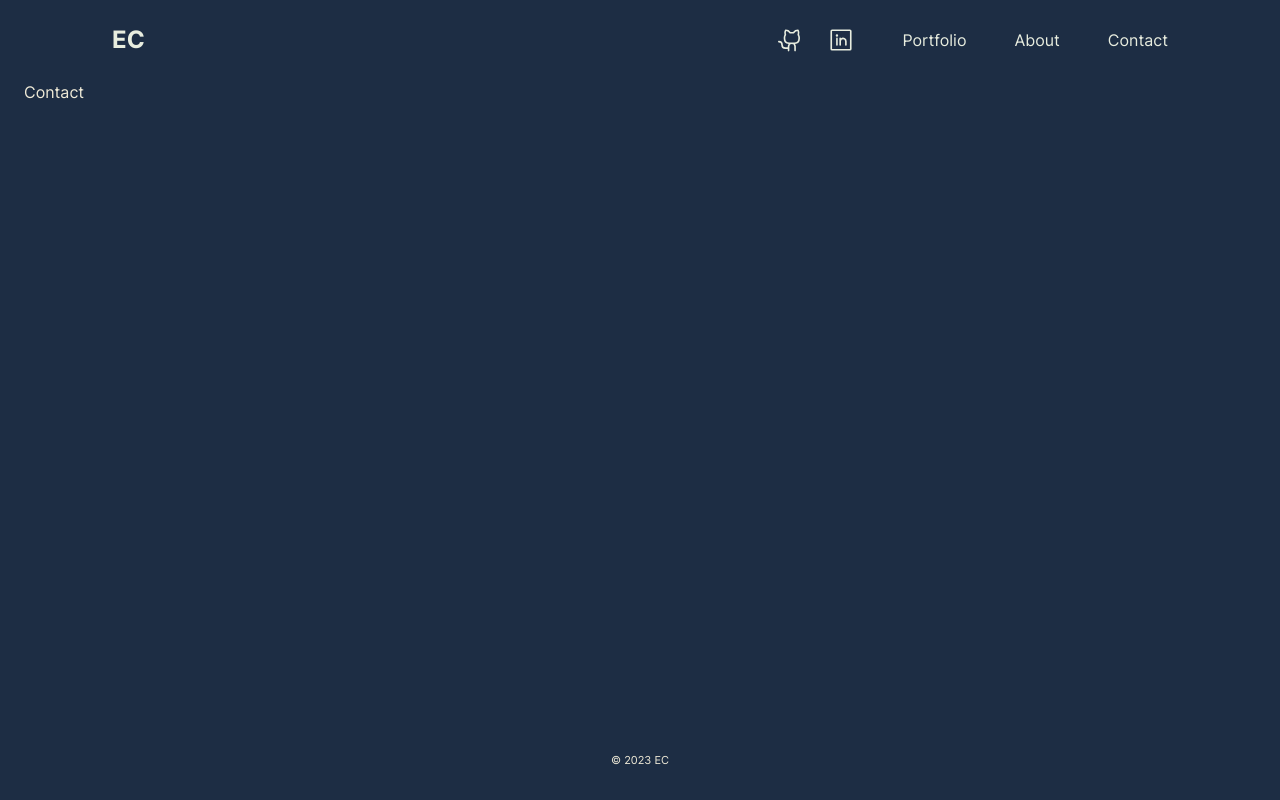
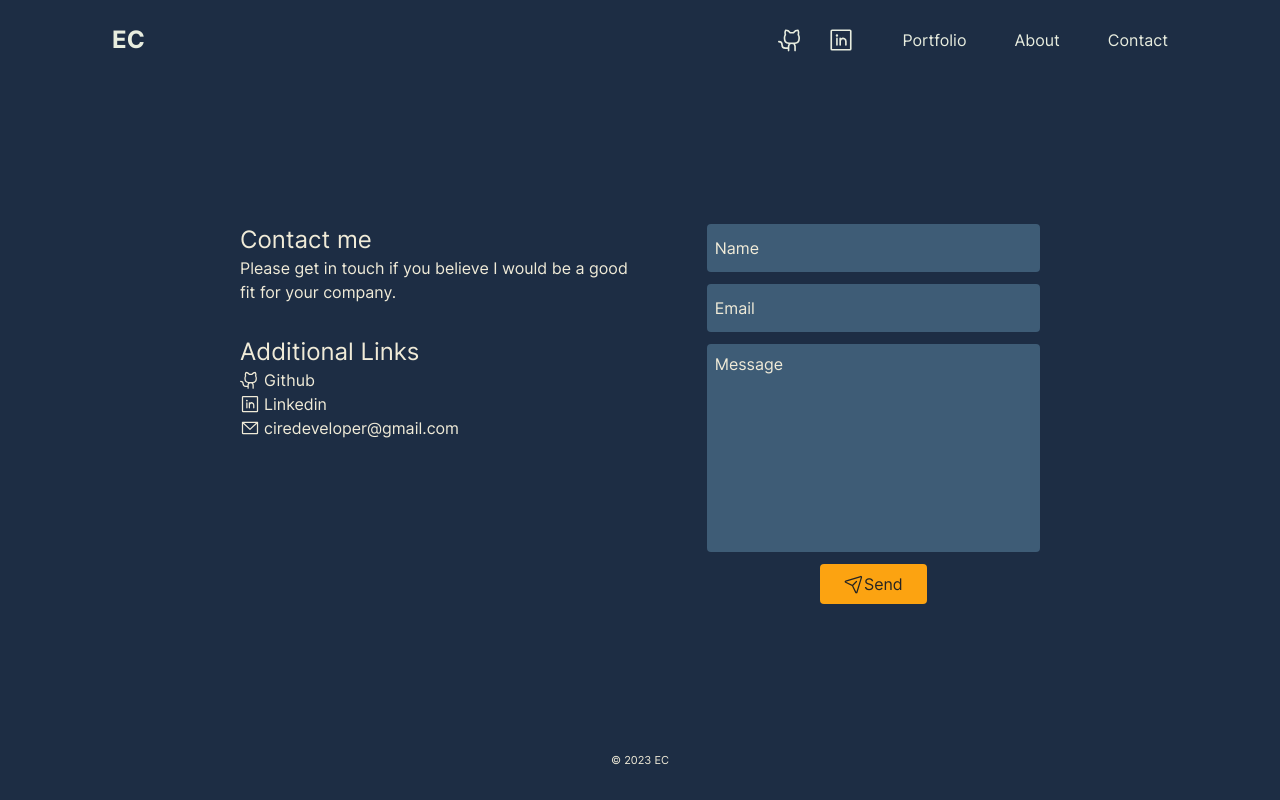
Before and after one commit to 0xcire/reactfolio, a React (Vite) app: page /Contact in a window 1280 px wide. Built offline with nearby package versions, Linux system fonts and the light colour scheme.

Commit message:
half built contact page. mainly need to test netlify form functionality

```diff
--- a/index.html
+++ b/index.html
@@ -12,6 +12,7 @@
   </head>
   <body>
     <div id="root"></div>
+
     <script type="module" src="/src/main.tsx"></script>
   </body>
 </html>
--- a/package.json
+++ b/package.json
@@ -10,12 +10,15 @@
     "lint": "eslint . --ext .ts,.tsx"
   },
   "dependencies": {
+    "@hookform/resolvers": "^2.9.11",
     "@phosphor-icons/react": "^2.0.4",
     "baffle": "^0.3.6",
     "framer-motion": "^10.0.1",
     "react": "^18.2.0",
     "react-dom": "^18.2.0",
-    "react-router-dom": "^6.8.2"
+    "react-hook-form": "^7.43.5",
+    "react-router-dom": "^6.8.2",
+    "zod": "^3.21.4"
   },
   "devDependencies": {
     "@babel/core": "^7.21.0",
--- a/src/components/Directory.tsx
+++ b/src/components/Directory.tsx
@@ -1,4 +1,4 @@
-import { useState, useRef, useEffect } from 'react';
+import { useState, useRef } from 'react';
 import { File, Folder, FolderOpen } from '@phosphor-icons/react';
 
 type DirProps = {
@@ -16,10 +16,6 @@ function Directory({ title, files }: DirProps) {
       detailsRef.current.open = isOpen;
     }
   };
-
-  useEffect(() => {
-    console.log('hi');
-  }, []);
 
   return (
     <details ref={detailsRef} open>
--- a/src/components/Footer.tsx
+++ b/src/components/Footer.tsx
@@ -1,12 +1,16 @@
-// import { Link, useLocation } from 'react-router-dom';
+import { useLocation } from 'react-router-dom';
 
 // const links: string[] = ['Home', 'Portfolio', 'About', 'Contact'];
 
 function Footer() {
-  // const path = useLocation().pathname;
+  const path = useLocation().pathname;
 
   return (
-    <footer className='py-6 lg:py-8 text-text-dark bg-primary-dark text-center text-[11px]'>
+    <footer
+      className={`py-6 lg:py-8 text-text-dark text-center text-[11px] ${
+        path === '/' ? 'bg-transparent' : 'bg-primary-dark'
+      }`}
+    >
       <>
         {/* {path !== '/' ? (
           <nav className='mb-2'>
--- a/src/components/SkillTree.tsx
+++ b/src/components/SkillTree.tsx
@@ -10,7 +10,7 @@ const skillKeys = Object.keys(skills);
 
 function SkillTree() {
   return (
-    <div className='order-3 mt-4 md:mt-[52px] w-6/12 md:w-full'>
+    <div className='order-3 mt-8 md:mt-[52px] w-6/12 md:w-full'>
       <details open>
         <summary className='cursor-pointer w-full'>SKILLS:</summary>
         <div className='mt-2 skills flex flex-col justify-between md:w-10/12 xl:w-8/12'>
--- a/src/components/StarryNight.tsx
+++ b/src/components/StarryNight.tsx
@@ -52,8 +52,9 @@ function StarryNight() {
   }, []);
 
   // drop-shadow-[0_0_20px_#465976]
+  // bg-gradient-to-tr from-[#0d1321] via-[#3e5c76] to-[#748cab]
   return (
-    <div className='absolute top-0 left-0 w-full h-full z-[-2] bg-primary-dark overflow-hidden'>
+    <div className='absolute top-0 left-0 w-full h-full z-[-2] bg-primary-dark  overflow-hidden'>
       <svg className='sky absolute w-full h-full'>
         <LazyMotion features={domAnimation}>
           {[...Array(60)].map((_star, index) => {
--- a/src/pages/About.tsx
+++ b/src/pages/About.tsx
@@ -19,8 +19,6 @@ function About() {
         animate={'animate'}
         exit={'exit'}
       >
-        {/* md:flex md:justify-between */}
-        {/* className='w-[450px] xl:max-w-[600px]' */}
         <section
           id='about-me'
           className='mt-12 py-12 h-full md:grid md:grid-cols-[1fr,2fr] 2xl:grid-cols-[0.75fr,2fr]'
--- a/src/pages/Contact.tsx
+++ b/src/pages/Contact.tsx
@@ -1,4 +1,25 @@
+import React, { useState, useEffect } from 'react';
+import { Link } from 'react-router-dom';
+import { useForm, SubmitHandler } from 'react-hook-form';
+import { string, z } from 'zod';
+import { zodResolver } from '@hookform/resolvers/zod';
 import { domAnimation, LazyMotion, m } from 'framer-motion';
+import {
+  EnvelopeSimple,
+  LinkedinLogo,
+  GithubLogo,
+  PaperPlaneTilt,
+} from '@phosphor-icons/react';
+
+{
+  /* <GithubLogo size={32} /> */
+}
+{
+  /* <LinkedinLogo size={32} /> */
+}
+{
+  /* <At size={32} /> */
+}
 
 const transitionVariants = {
   initial: { opacity: 0 },
@@ -6,17 +27,168 @@ const transitionVariants = {
   exit: { opacity: 0 },
 };
 
+const schema = z.object({
+  name: string().min(1, { message: 'Please enter your name' }),
+  email: string().email(),
+  body: string().min(1, { message: 'Please include a message' }),
+});
+
+type Inputs = {
+  'form-name': string;
+  name: string;
+  email: string;
+  body: string;
+};
+
+const encode = (data: Record<string, string>) => {
+  return Object.keys(data)
+    .map(
+      (key) =>
+        encodeURIComponent(key) + '=' + encodeURIComponent(data[key] as string)
+    )
+    .join('&');
+};
+
 function Contact() {
+  const [formData, setFormData] = useState({});
+
+  const {
+    register,
+    handleSubmit,
+    formState: { errors, isSubmitSuccessful },
+    reset,
+  } = useForm<Inputs>({
+    resolver: zodResolver(schema),
+  });
+
+  const onSubmit: SubmitHandler<Inputs> = (data) => {
+    console.log(data);
+
+    setFormData({ name: data.name, email: data.email, message: data.body });
+
+    fetch('/', {
+      method: 'POST',
+      headers: { 'Content-Type': 'application/x-www-form-urlencoded' },
+      body: encode({ 'form-name': 'contact', ...formData }),
+    })
+      .then(() => console.log('success!'))
+      .catch((err) => console.log(err));
+  };
+
+  useEffect(() => {
+    if (isSubmitSuccessful) {
+      reset({
+        name: '',
+        email: '',
+        body: '',
+      });
+    }
+  }, [isSubmitSuccessful, reset]);
+
   return (
     <LazyMotion features={domAnimation} strict>
       <m.div
-        className='text-text-dark px-6'
+        className='text-text-dark px-6 sm:px-12 lg:px-48 xl:px-60 2xl:px-96'
         variants={transitionVariants}
         initial={'initial'}
         animate={'animate'}
         exit={'exit'}
       >
-        <h1>Contact</h1>
+        <section className='md:h-full md:mt-24 lg:mt-36 xl:mt-42 md:flex md:justify-between text-center md:text-left'>
+          <div className='md:w-6/12'>
+            <h1 className='text-2xl mt-12 md:mt-0'>Contact me</h1>
+            <div className='links'>
+              <p>
+                Please get in touch if you believe I would be a good fit for
+                your company.
+              </p>
+              <h2 className='text-2xl mt-8'>Additional Links</h2>
+
+              <Link
+                className='my-3 w-min mx-auto md:m-0 flex items-center justify-center md:justify-start'
+                to='https://github.com/0xcire'
+                target='_blank'
+              >
+                <GithubLogo size={20} />
+                <p className='pl-1'>Github</p>
+              </Link>
+
+              <Link
+                className='my-3 w-min mx-auto md:m-0 flex items-center justify-center md:justify-start'
+                to='https://www.linkedin.com/in/ericchi1/'
+                target='_blank'
+              >
+                <LinkedinLogo size={20} />
+                <p className='pl-1'>Linkedin</p>
+              </Link>
+
+              <Link
+                className='my-3 w-min mx-auto md:m-0 flex items-center justify-center md:justify-start'
+                to='mailto:ciredeveloper@gmail.com'
+                target='_blank'
+              >
+                <EnvelopeSimple size={20} />
+                <p className='pl-1'>ciredeveloper@gmail.com</p>
+              </Link>
+            </div>
+          </div>
+          <div className='form rounded mt-6 md:mt-0 md:w-5/12 lg:w-6/12 xl:w-5/12 2xl:w-4/12'>
+            <form
+              name='contact'
+              method='POST'
+              className='mt-8 md:mt-0'
+              onSubmit={handleSubmit(onSubmit)}
+              data-value='contact'
+              data-netlify='true'
+              data-netlify-honeypot='bot-field'
+            >
+              <input type='hidden' name='form-name' value='contact' />
+              <input name='bot-field' hidden />
+              <div className='flex flex-col my-3 md:my-0 relative'>
+                <input
+                  className='px-2 py-3 rounded bg-[#3e5c76] text-text-dark placeholder:text-text-dark focus:outline focus: outline-1 focus:outline-text-dark'
+                  type='text'
+                  placeholder='Name'
+                  {...register('name', { required: true })}
+                />
+                <p className='text-sm text-error-dark rounded bg-primary-dark/[0.9]'>
+                  {errors.name?.message}
+                </p>
+              </div>
+
+              <div className='flex flex-col my-3'>
+                <input
+                  className='px-2 py-3 rounded bg-[#3e5c76] text-text-dark  placeholder:text-text-dark focus:outline focus: outline-1 focus:outline-text-dark'
+                  type='text'
+                  placeholder='Email'
+                  {...register('email', { required: true })}
+                />
+                <p className='text-sm text-error-dark'>
+                  {errors.email?.message}
+                </p>
+              </div>
+
+              <div className='flex flex-col my-3'>
+                <textarea
+                  className='p-2 rounded bg-[#3e5c76] text-text-dark  placeholder:text-text-dark focus:outline focus: outline-1 focus:outline-text-dark resize-none'
+                  id='body'
+                  cols={20}
+                  rows={8}
+                  placeholder='Message'
+                  {...register('body', { required: true })}
+                ></textarea>
+                <p className='text-sm text-accent-dark'>
+                  {errors.body?.message}
+                </p>
+              </div>
+
+              <button className='py-2 px-6 flex items-center rounded text-center bg-accent-dark text-text-light mx-auto'>
+                <PaperPlaneTilt size={20} />
+                Send
+              </button>
+            </form>
+          </div>
+        </section>
       </m.div>
     </LazyMotion>
   );
--- a/tailwind.config.cjs
+++ b/tailwind.config.cjs
@@ -12,6 +12,12 @@ module.exports = {
       // change light theme so i can still have 'white' stars/shooting stars
       // dark?: #0d1321, #1d2d44, #3e5c76, #748cab, #f0ebd8
       // light?: #cfdbd5, #e8eddf, #E7BB41, #242423, #333533
+      // TODO: update theme so that:
+      // #14213d = primary-dark
+      // #241500 secondary-dark; something around here just not #000
+      // #fca311 accent unless can curate a better burnt orange to represent 'sun'
+      // #e5e5e5 eh
+      // #f4f4f4
       colors: {
         primary: {
           light: '#e8eddf',
@@ -47,7 +53,7 @@ module.exports = {
         },
         error: {
           light: '',
-          dark: '#dc2626',
+          dark: '#aa7d47',
         },
       },
     },
```
Also changed, not shown: src/pages/Success.tsx (added), 2 other files (tests, documents, lock files or other folders).
